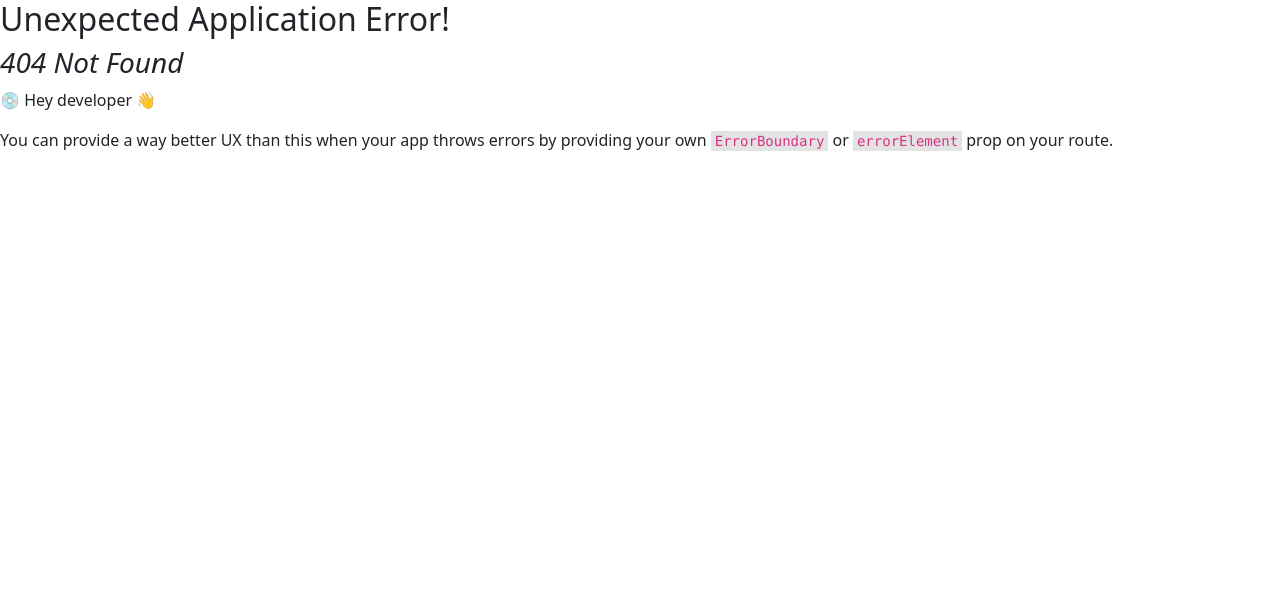
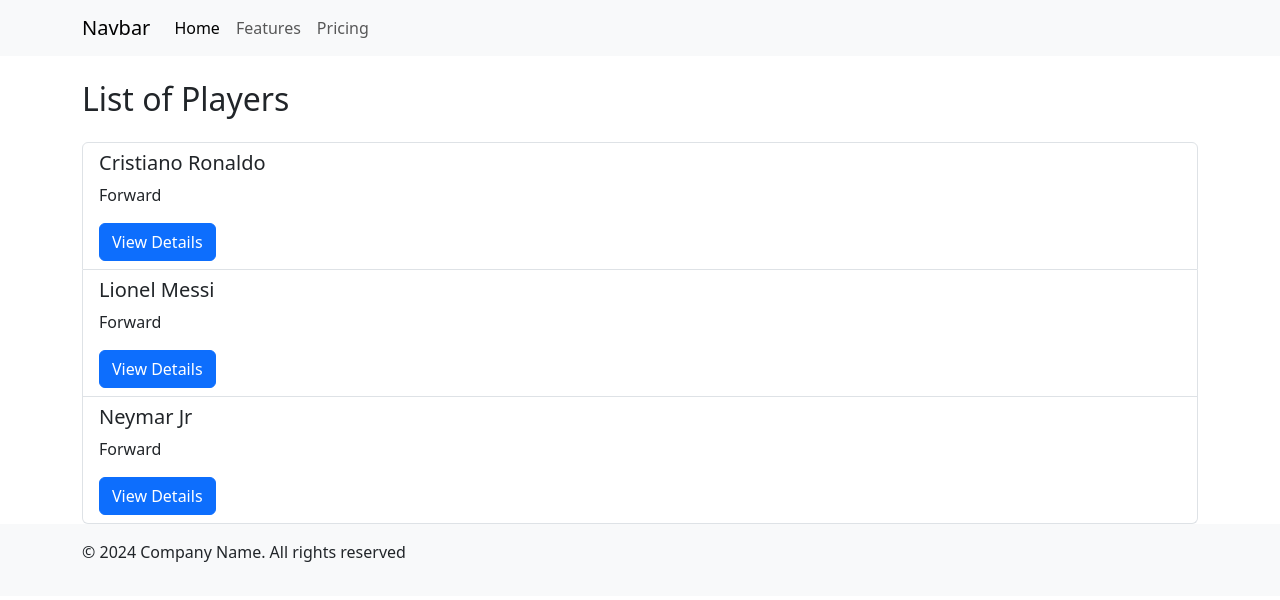
Before and after one commit to checodezz/players-react, a React (Vite) app: page /players in a window 1280 px wide. Before the commit this address had no page. Shown: the top 600 px of the page. Built offline with nearby package versions, Linux system fonts and the light colour scheme.

Commit message:
added players page

```diff
--- /dev/null
+++ b/src/pages/Players.jsx
@@ -0,0 +1,49 @@
+import Header from "../components/Header";
+import Footer from "../components/Footer";
+import { Link } from "react-router-dom";
+
+const Players = () => {
+  const playersData = [
+    {
+      id: 1,
+      name: "Cristiano Ronaldo",
+      position: "Forward",
+      team: "Manchester United",
+    },
+    {
+      id: 2,
+      name: "Lionel Messi",
+      position: "Forward",
+      team: "Paris Saint-Germain",
+    },
+    {
+      id: 3,
+      name: "Neymar Jr",
+      position: "Forward",
+      team: "Paris Saint-Germain",
+    },
+  ];
+
+  return (
+    <>
+      <Header />
+      <main className="container">
+        <h2 className="my-4">List of Players</h2>
+        <ul className="list-group">
+          {playersData.map((player) => (
+            <li key={player.id} className="list-group-item">
+              <h5>{player.name}</h5>
+              <p>{player.position}</p>
+              <Link to="" className="btn btn-primary">
+                View Details
+              </Link>
+            </li>
+          ))}
+        </ul>
+      </main>
+      <Footer />
+    </>
+  );
+};
+
+export default Players;
```
Also changed, not shown: src/index.jsx (+20 -15 lines), 1 other file (tests, documents, lock files or other folders).
